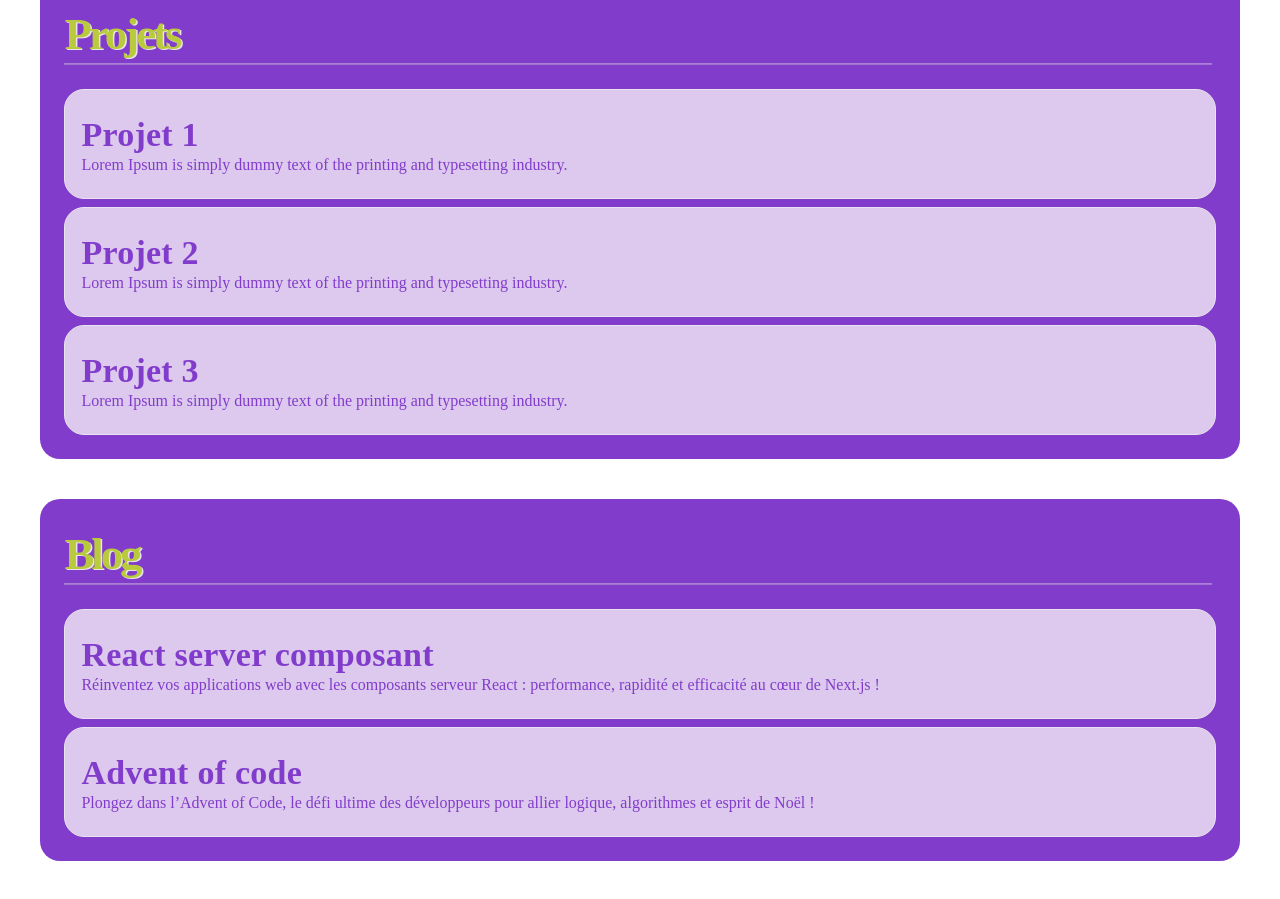
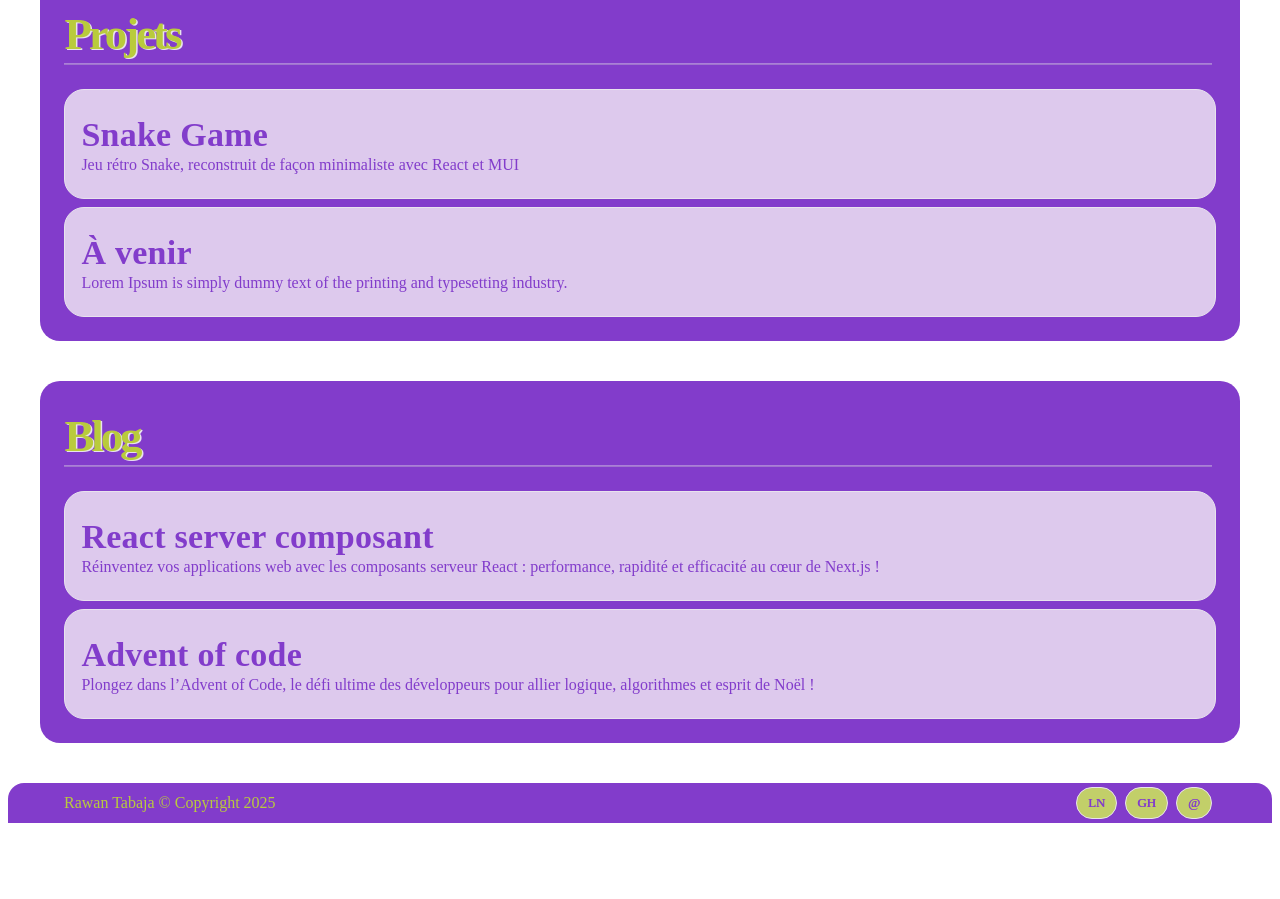
Before and after one commit to rawanst/Portfolio, a React (Create React App) app: page / in a window 1280 px wide. Shown: the part 1250-2149 px from the top of the page. After the commit the page ends 2073 px from the top, so only its background shows below. Built offline with nearby package versions, Linux system fonts and the light colour scheme.

Commit message:
OK: update data projects

```diff
--- a/src/data.js
+++ b/src/data.js
@@ -1,3 +1,6 @@
+
+
+
 const data = {
   frontData: {
     title:'Rawan Tabaja',
@@ -78,20 +81,16 @@ const data = {
     summaries:[
       {
         id: 1,
+        title: 'Snake Game',
         routh: '/projects',
-        title: 'Projet 1',
-        resume: 'Lorem Ipsum is simply dummy text of the printing and typesetting industry. ',
+        link: 'https://snake-game-three-black.vercel.app/',
+        resume: 'Jeu rétro Snake, reconstruit de façon minimaliste avec React et MUI',
       },
       {
         id: 2,
+        title: 'À venir',
         routh: '/projects',
-        title: 'Projet 2',
-        resume: 'Lorem Ipsum is simply dummy text of the printing and typesetting industry. ',
-      },
-      {
-        id: 3,
-        routh: '/projects',
-        title: 'Projet 3',
+        link: 'https://rawanst.vercel.app/projects/2',
         resume: 'Lorem Ipsum is simply dummy text of the printing and typesetting industry. ',
       },
      ],
```
